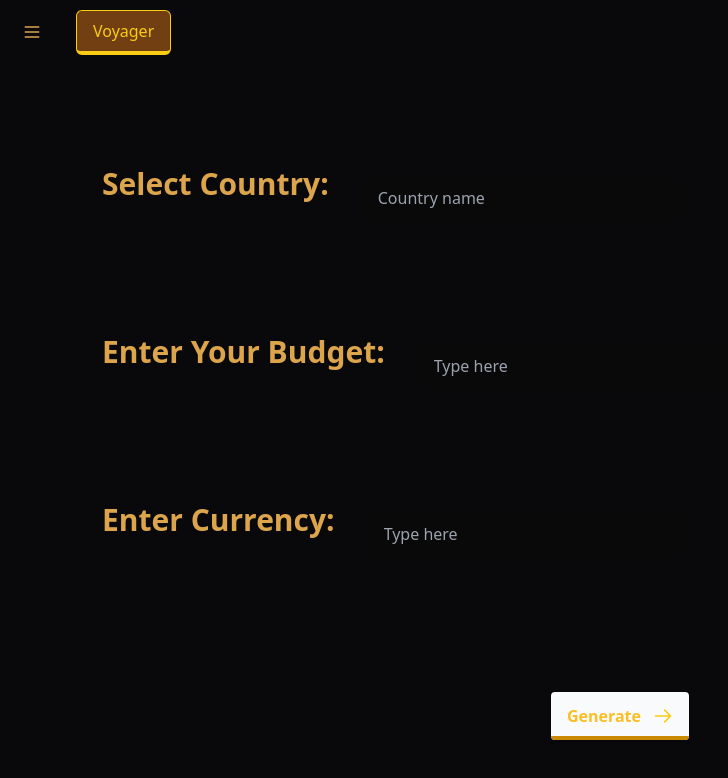
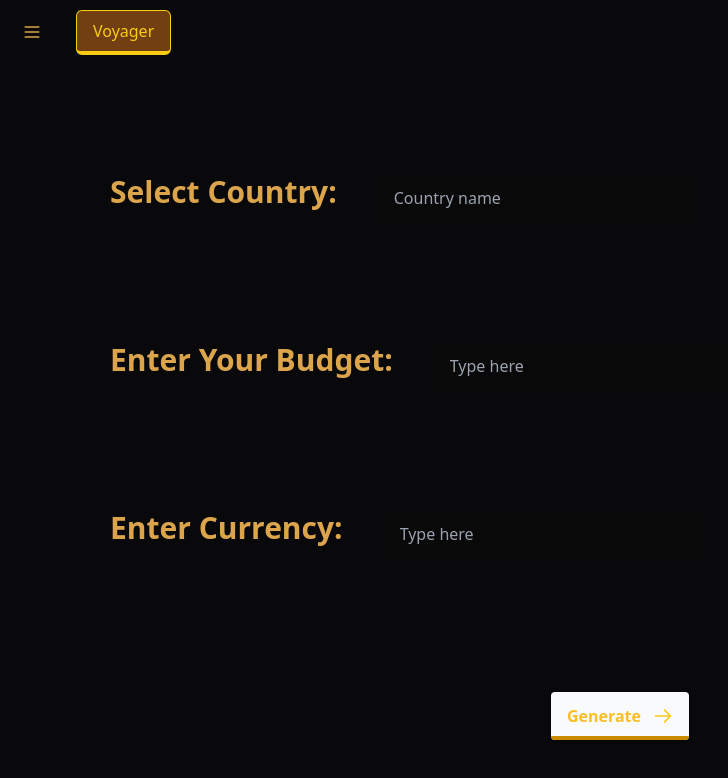
Before and after one commit to Sairoxs123/voyagepro, a React (Vite) app: page /generator in a window 1280 px wide. Shown: the top 778 px of the page, without its empty margins (0-728 px from the left). Built offline with nearby package versions, Linux system fonts and the light colour scheme.

Commit message:
Update Generator.jsx

```diff
--- a/src/components/generator/Generator.jsx
+++ b/src/components/generator/Generator.jsx
@@ -64,7 +64,7 @@ const Generator = () => {
     <div className="justify-center items-center p-[50px] grid-cols-2 h-screen">
         <div className="grid grid-cols-1 ">
             <div className="flex p-10">
-              <strong className="text-3xl m-3 ">Select Country: </strong>
+              <strong className="text-3xl m-5 ">Select Country: </strong>
               <input
                 className="input input-ghost w-full max-w-xs m-5"
                 type="text"
@@ -75,7 +75,7 @@ const Generator = () => {
 
             </div>
             <div className="flex p-10">
-              <strong className="text-3xl m-3">Enter Your Budget: </strong>
+              <strong className="text-3xl m-5">Enter Your Budget: </strong>
               <input
                 type="text"
                 placeholder="Type here"
@@ -84,7 +84,7 @@ const Generator = () => {
               />
             </div>
             <div className="flex p-10">
-              <strong className="text-3xl m-3">Enter Currency: </strong>
+              <strong className="text-3xl m-5">Enter Currency: </strong>
               <input
                 type="text"
                 placeholder="Type here"
@@ -94,7 +94,7 @@ const Generator = () => {
             </div>
 
             <div className="flex p-10" style={{ display: depDisplay }}>
-              <strong className="text-3xl m-3">Enter Date of Departure: </strong>
+              <strong className="text-3xl m-5">Enter Date of Departure: </strong>
               <input
                 type="date"
                 className="input input-ghost w-full max-w-xs m-5"
@@ -104,7 +104,7 @@ const Generator = () => {
 
 
         <div className="flex p-10" style={{ display: depDisplay }}>
-              <strong className="text-3xl m-3">Enter Current Location: </strong>
+              <strong className="text-3xl m-5">Enter Current Location: </strong>
               <input
                 type="text"
                 placeholder="Type here"
```
